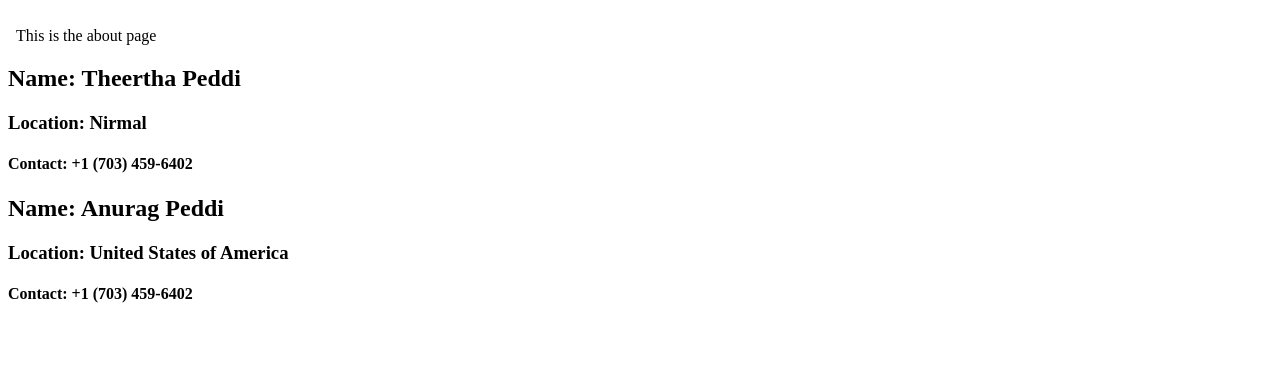
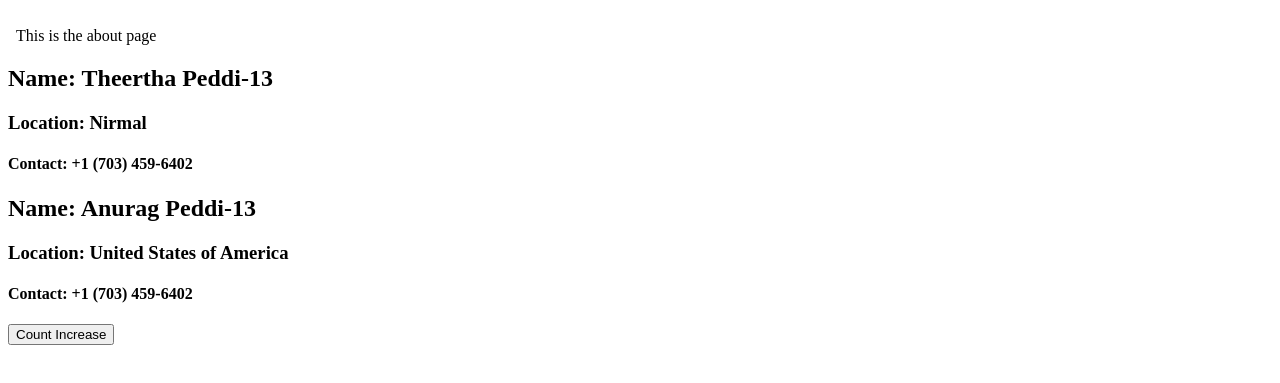
Before and after one commit to AnuragAnalog/namaskaram-react, a React (Vite) app: page /about in a window 1280 px wide. Shown: the part 183-566 px from the top of the page. Built offline with nearby package versions, Linux system fonts and the light colour scheme.

Commit message:
added some more class info

```diff
--- a/src/components/User.jsx
+++ b/src/components/User.jsx
@@ -1,12 +1,13 @@
-import React from "react"
+import { useState } from "react"
 
 function User(props) {
     const {name, location, contact} = props;
+    const [count, setCount] = useState(13);
 
     return (
         <>
             <div className="user-card">
-                <h2> Name: {name} </h2>
+                <h2> Name: {name}-{count} </h2>
                 <h3> Location: {location} </h3>
                 <h4> Contact: {contact} </h4>
             </div>
--- a/src/components/UserClass.jsx
+++ b/src/components/UserClass.jsx
@@ -3,16 +3,20 @@ import React from "react"
 class UserClass extends React.Component {
     constructor(props) {
         super(props)
-
-        console.log("UserClass constructor")
+        this.state = {
+            count: 13
+        }
     }
     render() {
         return (
             <>
                 <div className="user-card">
-                    <h2> Name: {this.props.name} </h2>
+                    <h2> Name: {this.props.name}-{this.state.count} </h2>
                     <h3> Location: {this.props.location} </h3>
                     <h4> Contact: {this.props.contact} </h4>
+                    <button onClick={() => {
+                        this.setState({count: this.state.count + 1})
+                    }}> Count Increase </button>
                 </div>
             </>
         )
```
